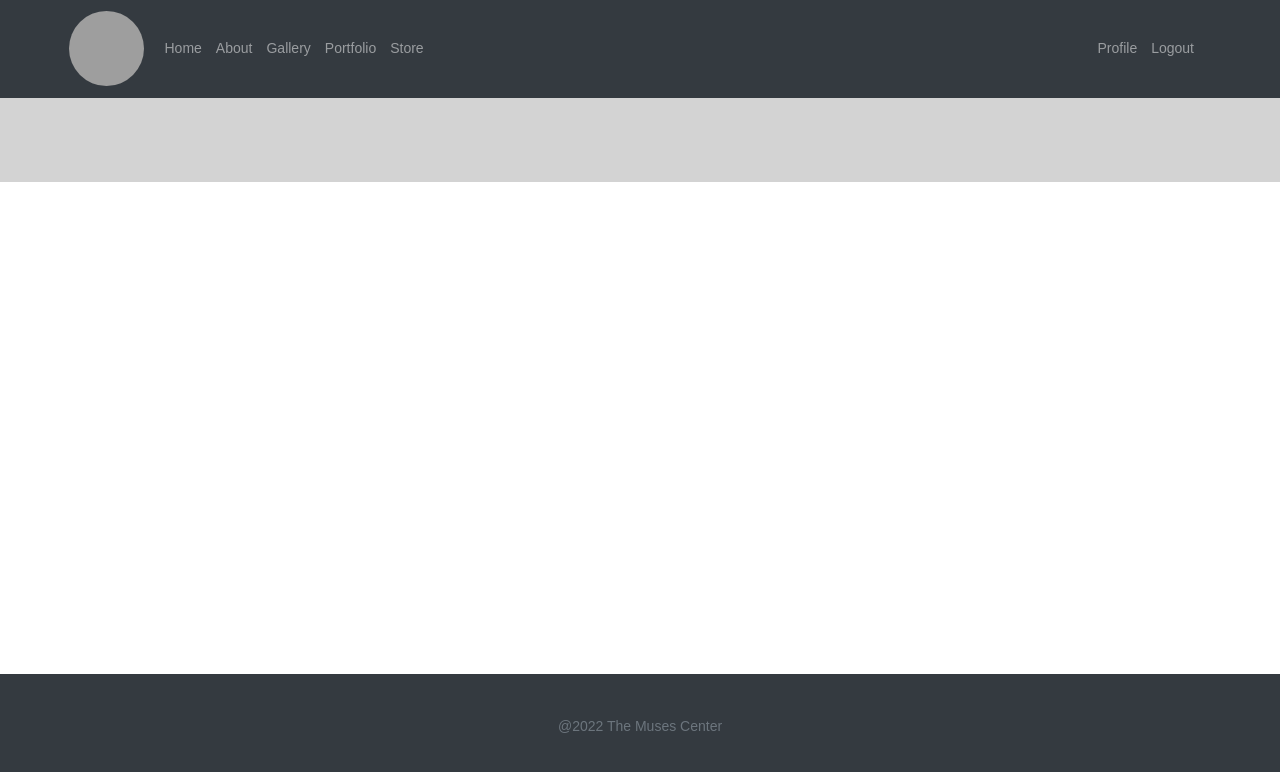
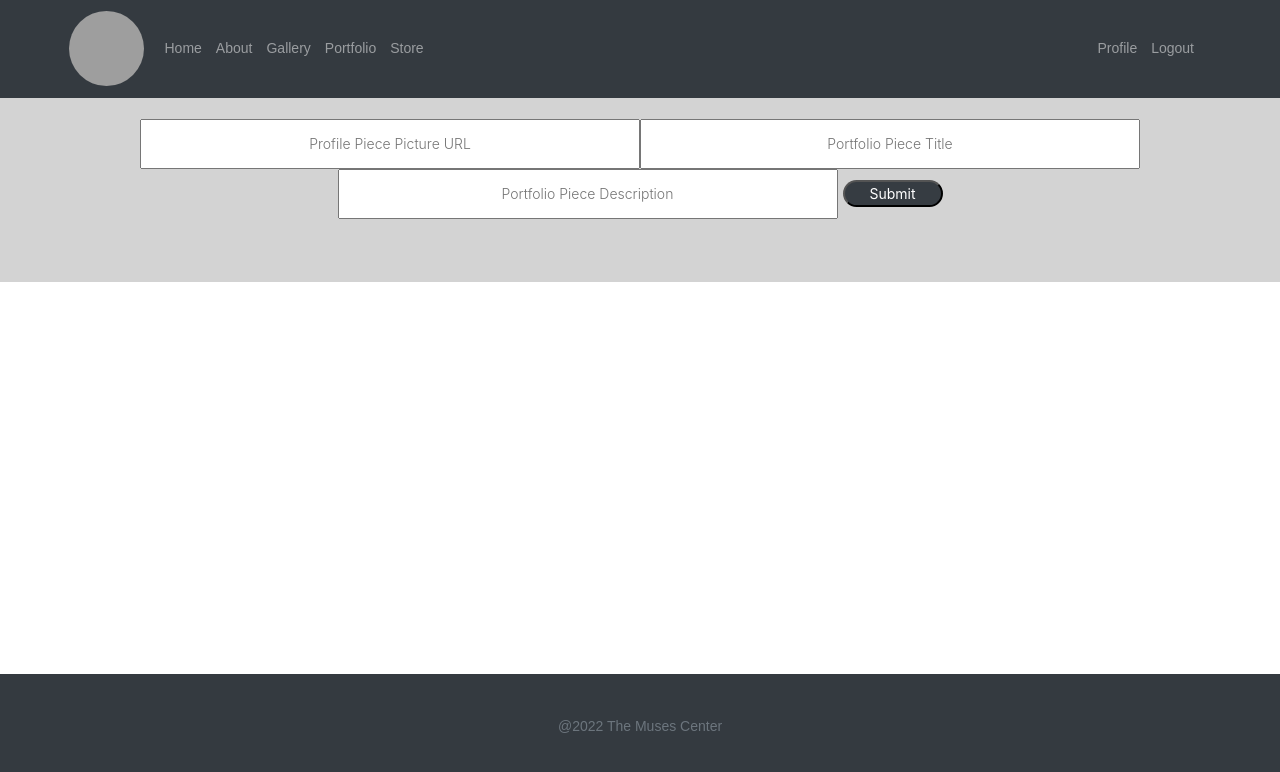
Before and after one commit to RolandYambao/muses-center, a React (Create React App) app: page /create-portfolio in a window 1280 px wide. Shown: the top 772 px of the page. Built offline with nearby package versions, Linux system fonts and the light colour scheme; no server answers; sample sign-in values are in the browser's storage; grey boxes are pictures that could not be loaded.

Commit message:
Portfolios are Depicted

```diff
--- a/src/App.js
+++ b/src/App.js
@@ -18,6 +18,8 @@ import Profile from './components/Profile';
 import Welcome from './components/Welcome';
 import Gallery from './components/Gallery';
 import Portfolio from './components/Portfolio';
+import CreatePortfolio from './components/CreatePortfolio';
+import EditPortfolio from './components/EditPortfolio';
 import Store from './components/Store';
 
 const PrivateRoute = ({ component: Component, ...rest }) => {
@@ -74,6 +76,8 @@ function App() {
           />
           <PrivateRoute path="/gallery" component={Gallery} user={currentUser} handleLogout={handleLogout} />
           <PrivateRoute path="/portfolio" component={Portfolio} user={currentUser} handleLogout={handleLogout} />
+          <PrivateRoute path="/create-portfolio" component={CreatePortfolio} user={currentUser} handleLogout={handleLogout} />
+          <PrivateRoute path="/edit-portfolio" component={EditPortfolio} user={currentUser} handleLogout={handleLogout} />
           <PrivateRoute path="/store" component={Store} user={currentUser} handleLogout={handleLogout} />
           <PrivateRoute path="/profile" component={Profile} user={currentUser} handleLogout={handleLogout} />
           <Route exact path="/" component={Welcome} />
--- /dev/null
+++ b/src/components/CreatePortfolio.js
@@ -0,0 +1,80 @@
+import './Portfolio.css';
+
+import React, { Component } from 'react';
+import axios from "axios";
+import PortfolioPiece from "./PortfolioPiece";
+import jwt_decode from 'jwt-decode';
+import setAuthToken from '../utils/setAuthToken';
+const { REACT_APP_SERVER_URL } = process.env;
+
+
+class CreatePortfolio extends Component {
+    constructor(props) {
+        super(props);
+        this.state = {
+            redirect: false,
+        };
+    }
+
+    handlePicture(e) {
+        e.preventDefault();
+        this.setState({
+            pictureUrl: e.target.value,
+        })
+    }
+
+    handleTitle(e) {
+        e.preventDefault();
+        this.setState({
+            title: e.target.value,
+        })
+    }
+
+    handleDescription(e) {
+        e.preventDefault();
+        this.setState({
+            description: e.target.value,
+        })
+    }
+
+    handleSubmit = (e) => {
+        e.preventDefault();
+        const portfolioData = {
+            pictureUrl: this.state.pictureUrl,
+            title: this.state.title,
+            description: this.state.description,
+        }
+
+        axios.post(`${REACT_APP_SERVER_URL}/users/new-portfolio`, portfolioData)
+            .then(response => {
+                const { token } = response.data;
+                // save token to localStorage
+                localStorage.setItem('jwtToken', token);
+                // set token to headers
+                setAuthToken(token);
+                // decode token to get the user data
+                const decoded = jwt_decode(token);
+                // set the current user
+                this.props.nowCurrentUser(decoded); // funnction passed down as props.
+                window.location.reload();
+            })
+            .catch(error => {
+                alert('No Portfolio Piece Posted');
+            });
+    };
+
+    render() {
+        return (
+            <div>
+                <form id="commentSection" onSubmit={this.handleSubmit.bind(this)}>
+                    <input type="text" name="picture" value={this.state.pictureUrl} onChange={this.handlePicture.bind(this)} placeholder="Profile Piece Picture URL" id="commentBox" />
+                    <input type="text" name="title" value={this.state.title} onChange={this.handleTitle.bind(this)} placeholder="Portfolio Piece Title" id="commentBox" />
+                    <input type="text" name="decription" value={this.state.description} onChange={this.handleDescription.bind(this)} placeholder="Portfolio Piece Description" id="commentBox" />
+                    <button type="submit" id="comment">Submit</button>
+                </form>
+            </div>
+        );
+    }
+}
+
+export default CreatePortfolio;
--- /dev/null
+++ b/src/components/EditPortfolio.js
@@ -0,0 +1,88 @@
+import './Portfolio.css';
+
+import React, { Component } from 'react';
+import axios from "axios";
+import jwt_decode from 'jwt-decode';
+import setAuthToken from '../utils/setAuthToken';
+const { REACT_APP_SERVER_URL } = process.env;
+
+
+class EditPortfolio extends Component {
+    constructor(props) {
+        super(props);
+        this.state = {
+            portfolioNumber: 0,
+            redirect: false,
+        };
+    }
+
+    handlePortfolioNumber(e) {
+        e.preventDefault();
+        this.setState({
+            portfolioNumber: e.target.value,
+        })
+    }
+
+    handlePicture(e) {
+        e.preventDefault();
+        this.setState({
+            pictureUrl: e.target.value,
+        })
+    }
+
+    handleTitle(e) {
+        e.preventDefault();
+        this.setState({
+            title: e.target.value,
+        })
+    }
+
+    handleDescription(e) {
+        e.preventDefault();
+        this.setState({
+            description: e.target.value,
+        })
+    }
+
+    handleSubmit = (e) => {
+        e.preventDefault();
+        const portfolioData = {
+            portfolioNumber: this.state.portfolioNumber,
+            pictureUrl: this.state.pictureUrl,
+            title: this.state.title,
+            description: this.state.description,
+        }
+
+        axios.post(`${REACT_APP_SERVER_URL}/users/edit-portfolio`, portfolioData)
+            .then(response => {
+                const { token } = response.data;
+                // save token to localStorage
+                localStorage.setItem('jwtToken', token);
+                // set token to headers
+                setAuthToken(token);
+                // decode token to get the user data
+                const decoded = jwt_decode(token);
+                // set the current user
+                this.props.nowCurrentUser(decoded); // funnction passed down as props.
+            })
+            .catch(error => {
+                alert('No Portfolio Piece Posted');
+            });
+    };
+
+    render() {
+        return (
+            <div>
+                <form id="commentSection" onSubmit={this.handleSubmit.bind(this)}>
+                <input type="text" name="portfolioPiece" value={this.state.portfolioNumber} onChange={this.handlePortfolioNumber.bind(this)} placeholder="Portfolio Piece Number" id="commentBox" />
+                    <input type="text" name="picture" value={this.state.pictureUrl} onChange={this.handlePicture.bind(this)} placeholder="Profile Piece Picture URL" id="commentBox" />
+                    <input type="text" name="title" value={this.state.title} onChange={this.handleTitle.bind(this)} placeholder="Portfolio Piece Title" id="commentBox" />
+                    <input type="text" name="decription" value={this.state.description} onChange={this.handleDescription.bind(this)} placeholder="Portfolio Piece Description" id="commentBox" />
+                    <button type="submit" id="comment">Submit</button>
+                </form>
+            </div>
+        );
+    }
+}
+
+export default EditPortfolio;
--- a/src/components/Portfolio.js
+++ b/src/components/Portfolio.js
@@ -2,13 +2,14 @@ import './Portfolio.css';
 
 import React, { Component } from 'react';
 import axios from "axios";
-import Piece from "./Piece";
+import PortfolioPiece from "./PortfolioPiece";
 import jwt_decode from 'jwt-decode';
 import setAuthToken from '../utils/setAuthToken';
 const { REACT_APP_SERVER_URL } = process.env;
 
 
 class Portfolio extends Component {
+
     constructor(props) {
         super(props);
         this.state = {
@@ -16,63 +17,16 @@ class Portfolio extends Component {
         };
     }
 
-    handlePicture(e) {
-        e.preventDefault();
-        this.setState({
-            pictureUrl: e.target.value,
-        })
-    }
-
-    handleTitle(e) {
-        e.preventDefault();
-        this.setState({
-            title: e.target.value,
-        })
-    }
-
-    handleDescription(e) {
-        e.preventDefault();
-        this.setState({
-            description: e.target.value,
-        })
-    }
-
-    handleSubmit = (e) => {
-        e.preventDefault();
-        const portfolioData = {
-            pictureUrl: this.state.pictureUrl,
-            title: this.state.title,
-            description: this.state.description,
-        }
-
-        axios.post(`${REACT_APP_SERVER_URL}/users`, portfolioData)
-            .then(response => {
-                const { token } = response.data;
-                // save token to localStorage
-                localStorage.setItem('jwtToken', token);
-                // set token to headers
-                setAuthToken(token);
-                // decode token to get the user data
-                const decoded = jwt_decode(token);
-                // set the current user
-                this.props.nowCurrentUser(decoded); // funnction passed down as props.
-                window.location.reload();
-            })
-            .catch(error => {
-                alert('No Portfolio Piece Posted');
-            });
-    };
-
     componentDidMount() {
         let token = localStorage.getItem('jwtToken')  //grabs token
         setAuthToken(token); //function to auth saved token (seprate JS file)
-        axios.get(`${REACT_APP_SERVER_URL}/user`,
+        axios.get(`${REACT_APP_SERVER_URL}/users/my-portfolio`,
             {
                 header: { 'Access-Control-Allow-Origin': '*' }
             })
             .then((response) => {
                 this.setState({
-                    users: response.data.users
+                    users: response.data.user.portfolio
                 });
             })
             .catch((error) => {
@@ -83,7 +37,7 @@ class Portfolio extends Component {
     displayPortfolio() {
         const displayPortfolio = this.state.users.map((a, idx) => {
             return (
-                <Piece key={idx} pictureUrl={a.pictureUrl}
+                <PortfolioPiece key={idx} pictureUrl={a.pictureUrl}
                     title={a.title} description={a.description} />
             )
         });
@@ -93,7 +47,6 @@ class Portfolio extends Component {
     render() {
         return (
             <div>
-                <h1>Test</h1>
                 {this.displayPortfolio()}
             </div>
         );
--- a/src/components/Piece.js
+++ b/src/components/PortfolioPiece.js
@@ -1,6 +1,6 @@
 import React, { Component } from 'react';
 
-class Piece extends Component {
+class PortfolioPiece extends Component {
 
     constructor(props) {
         super(props);
@@ -45,4 +45,4 @@ class Piece extends Component {
     }
 }
 
-export default Piece;
+export default PortfolioPiece;
```
